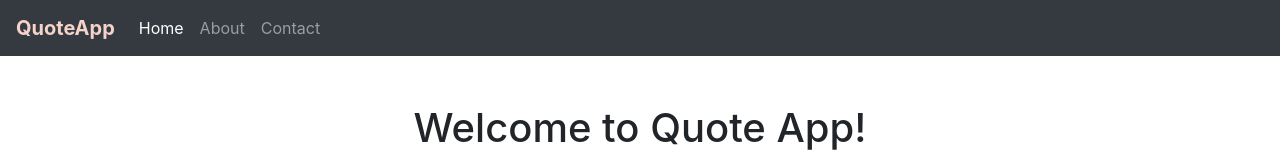
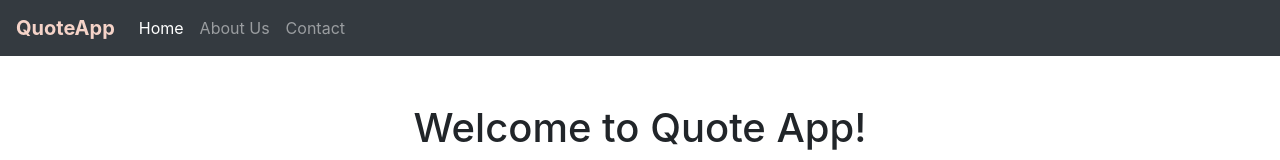
Before and after one commit to chanaiagwata/Quote-App, an Angular app: page / in a window 1280 px wide. Shown: the top 160 px of the page. Built offline with nearby package versions, Linux system fonts and the light colour scheme.

Commit message:
test:deploy to gh-pages

```diff
--- a/src/app/navbar/navbar.component.html
+++ b/src/app/navbar/navbar.component.html
@@ -9,7 +9,7 @@
           <a class="nav-link" href="#">Home <span class="sr-only">(current)</span></a>
         </li>
         <li class="nav-item">
-          <a class="nav-link" href="#">About</a>
+          <a class="nav-link" href="#">About Us</a>
         </li>
         <li class="nav-item">
           <a class="nav-link" href="#">Contact</a>
```
